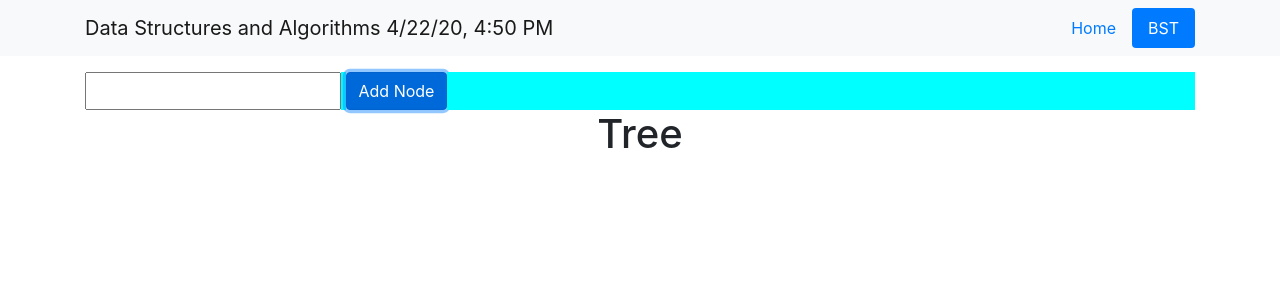
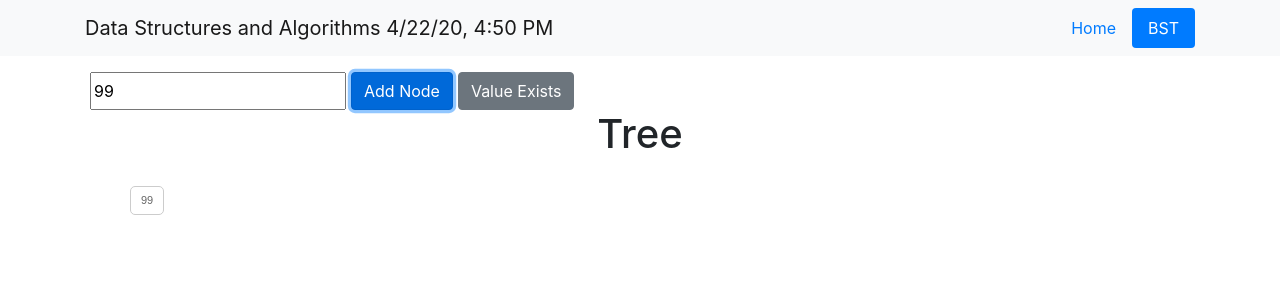
Before and after one commit to alexjwatts83/angular-data-strucutres, an Angular app: page /binary-search-trees in a window 1280 px wide. Both pictures are taken after a click on the button "Add Node". Shown: the top 300 px of the page. Built offline with nearby package versions, Linux system fonts and the light colour scheme.

Commit message:
more bst work

```diff
--- a/src/app/app.module.ts
+++ b/src/app/app.module.ts
@@ -1,5 +1,6 @@
 import { BrowserModule } from '@angular/platform-browser';
 import { NgModule } from '@angular/core';
+import { FormsModule } from '@angular/forms';
 
 import { AppRoutingModule } from './app-routing.module';
 import { AppComponent } from './app.component';
@@ -15,6 +16,7 @@ import { PageNotFoundComponent } from './page-not-found/page-not-found.component
   ],
   imports: [
     BrowserModule,
+    FormsModule,
     AppRoutingModule,
     BinarySearchTreesModule
   ],
--- a/src/app/binary-search-trees/binary-search-tree.component.html
+++ b/src/app/binary-search-trees/binary-search-tree.component.html
@@ -1,10 +1,21 @@
 <div style="display: flex;">
-    <input type="text" />
-    <div style="background-color: aqua;">&nbsp;</div>
-    <button class="btn btn-primary" type="button">Add Node</button>
-
-    <div style="flex: 1;background-color: aqua;">&nbsp;</div>
+  <input id="input-value" class="margin-5px-left" type="number" [(ngModel)]="inputValue" />
+  <button class="btn btn-primary margin-5px-left" type="button" (click)="addNode()">Add Node</button>
+  <button class="btn btn-secondary margin-5px-left" type="button" (click)="doesNotExists()">Value Exists</button>
 </div>
 <div>
-    <h1>Tree</h1>
+  <h1>Tree</h1>
+  <div *ngIf="message">
+    {{message}}
+  </div>
+  <div *ngIf="tree.root === null">Tree is empty</div>
+  <div *ngIf="tree.root !== null">
+    <div class="tree">
+      <ul>
+        <li>
+          <a href="#">{{tree.root.value}}</a>
+        </li>
+      </ul>
+    </div>
+  </div>
 </div>
--- a/src/app/binary-search-trees/binary-search-tree.component.scss
+++ b/src/app/binary-search-trees/binary-search-tree.component.scss
@@ -0,0 +1,105 @@
+.margin-5px-left {
+  margin-left: 5px;
+}
+/*Now the CSS*/
+// http://jsfiddle.net/9zftw6o1/
+.tree ul {
+	padding-top: 20px; position: relative;
+
+	transition: all 0.5s;
+	-webkit-transition: all 0.5s;
+	-moz-transition: all 0.5s;
+}
+
+.tree li {
+	float: left; text-align: center;
+	list-style-type: none;
+	position: relative;
+	padding: 20px 5px 0 5px;
+
+	transition: all 0.5s;
+	-webkit-transition: all 0.5s;
+	-moz-transition: all 0.5s;
+}
+
+/*We will use ::before and ::after to draw the connectors*/
+
+.tree li::before, .tree li::after{
+	content: '';
+	position: absolute; top: 0; right: 50%;
+	border-top: 1px solid #ccc;
+	width: 50%; height: 20px;
+}
+.tree li::after{
+	right: auto; left: 50%;
+	border-left: 1px solid #ccc;
+}
+
+/*We need to remove left-right connectors from elements without
+any siblings*/
+.tree li:only-child::after, .tree li:only-child::before {
+	display: none;
+}
+
+/*Remove space from the top of single children*/
+.tree li:only-child{ padding-top: 0;}
+
+/*Remove left connector from first child and
+right connector from last child*/
+.tree li:first-child::before, .tree li:last-child::after{
+	border: 0 none;
+}
+/*Adding back the vertical connector to the last nodes*/
+.tree li:last-child::before{
+	border-right: 1px solid #ccc;
+	border-radius: 0 5px 0 0;
+	-webkit-border-radius: 0 5px 0 0;
+	-moz-border-radius: 0 5px 0 0;
+}
+.tree li:first-child::after{
+	border-radius: 5px 0 0 0;
+	-webkit-border-radius: 5px 0 0 0;
+	-moz-border-radius: 5px 0 0 0;
+}
+
+/*Time to add downward connectors from parents*/
+.tree ul ul::before{
+	content: '';
+	position: absolute; top: 0; left: 50%;
+	border-left: 1px solid #ccc;
+	width: 0; height: 20px;
+}
+
+.tree li a{
+	border: 1px solid #ccc;
+	padding: 5px 10px;
+	text-decoration: none;
+	color: #666;
+	font-family: arial, verdana, tahoma;
+	font-size: 11px;
+	display: inline-block;
+
+	border-radius: 5px;
+	-webkit-border-radius: 5px;
+	-moz-border-radius: 5px;
+
+	transition: all 0.5s;
+	-webkit-transition: all 0.5s;
+	-moz-transition: all 0.5s;
+}
+
+/*Time for some hover effects*/
+/*We will apply the hover effect the the lineage of the element also*/
+.tree li a:hover, .tree li a:hover+ul li a {
+	background: #c8e4f8; color: #000; border: 1px solid #94a0b4;
+}
+/*Connector styles on hover*/
+.tree li a:hover+ul li::after,
+.tree li a:hover+ul li::before,
+.tree li a:hover+ul::before,
+.tree li a:hover+ul ul::before{
+	border-color:  #94a0b4;
+}
+
+/*Thats all. I hope you enjoyed it.
+Thanks :)*/
--- a/src/app/binary-search-trees/binary-search-tree.component.ts
+++ b/src/app/binary-search-trees/binary-search-tree.component.ts
@@ -1,4 +1,5 @@
 import { Component, OnInit } from '@angular/core';
+import { BinarySearchTree } from './binary-search-trees.model';
 
 @Component({
   selector: 'app-binary-search-tree',
@@ -6,10 +7,25 @@ import { Component, OnInit } from '@angular/core';
   styleUrls: ['./binary-search-tree.component.scss']
 })
 export class BinarySearchTreeComponent implements OnInit {
-
-  constructor() { }
+  tree: BinarySearchTree<number>;
+  inputValue: string;
+  message: string;
+  constructor() {
+    this.tree = new BinarySearchTree<number>();
+    this.inputValue = '99';
+  }
 
   ngOnInit(): void {
   }
 
+  addNode() {
+    const nodeValue = parseInt(this.inputValue);
+    this.tree.insert(nodeValue);
+  }
+
+  doesNotExists() {
+    const nodeValue = parseInt(this.inputValue);
+    const exists = this.tree.lookup(nodeValue);
+    this.message = `Value ${nodeValue} ${exists ? ' does exist :)' : ' does not exists :('}`;
+  }
 }
--- a/src/app/binary-search-trees/binary-search-trees.model.ts
+++ b/src/app/binary-search-trees/binary-search-trees.model.ts
@@ -16,10 +16,43 @@ export class BinarySearchTree<T> {
     this.root = null;
   }
 
-    addNode(value: T) {
+  insert(value: T) {
+    const newNode = new TreeNode(value);
     if (this.root === null) {
-            this.root = new TreeNode(value);
+      this.root = newNode;
       return;
+    }
+
+    let currentNode = this.root;
+
+    while(true) {
+      if(value < currentNode.value) {
+        if(currentNode.left === null) {
+          currentNode.left = newNode;
+          break;
+        }
+        currentNode = currentNode.left;
+      } else {
+        if(currentNode.right === null) {
+          currentNode.right = newNode;
+          break;
+        }
+        currentNode = currentNode.right;
       }
     }
   }
+
+  lookup(value) {
+    let currentNode = this.root;
+    while(currentNode !== null) {
+      if(currentNode.value === value) {
+        break
+      } else if (value < currentNode.value) {
+        currentNode = currentNode.left;
+      } else {
+        currentNode = currentNode.right;
+      }
+    }
+    return currentNode;
+  }
+}
--- a/src/app/binary-search-trees/binary-search-trees.module.ts
+++ b/src/app/binary-search-trees/binary-search-trees.module.ts
@@ -2,6 +2,7 @@ import { NgModule } from '@angular/core';
 import { Routes, RouterModule } from '@angular/router';
 import { CommonModule } from '@angular/common';
 import { BinarySearchTreeComponent } from './binary-search-tree.component';
+import { FormsModule } from '@angular/forms';
 
 const routes: Routes = [
   {
@@ -16,6 +17,7 @@ const routes: Routes = [
   ],
   imports: [
     CommonModule,
+    FormsModule,
     RouterModule.forChild(routes)
   ],
   exports: [
```
Also changed, not shown: src/app/app.component.ts (line endings or trailing spaces). Lines whose indentation alone changed are shown as unchanged.
